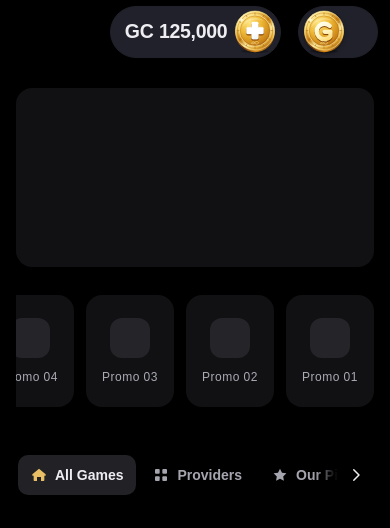
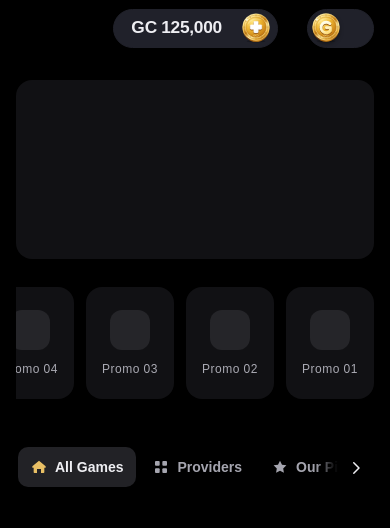
Before and after one commit to jarmanarnar/luckyloopcasino, a website with bundled scripts: page public/index.html in a window 390 px wide. Shown: the top 528 px of the page. Built offline with nearby package versions, Linux system fonts and the light colour scheme.

Commit message:
Match reference header sizing and spacing across screen sizes

```diff
--- a/public/index.html
+++ b/public/index.html
@@ -19,7 +19,7 @@
         </button>
       </div>
       <div id="coin-wallet" class="coin-wallet" data-currency="GC" aria-label="Demo wallet" role="group">
-        <button id="wallet-balance-button" class="wallet-balance-button" type="button" aria-label="Open demo wallet" aria-haspopup="dialog" aria-expanded="false" aria-controls="wallet-dialog"><span class="wallet-balance-copy"><span id="wallet-currency-label">GC</span><strong id="wallet-balance-value">125,000</strong></span></button>
+        <span class="wallet-balance-copy"><span id="wallet-currency-label">GC</span><strong id="wallet-balance-value">125,000</strong></span>
         <button id="wallet-add" class="icon-button" type="button" aria-label="Add demo coins" aria-haspopup="dialog" aria-expanded="false" aria-controls="wallet-dialog"><img id="wallet-add-art" src="assets/coins/add-gold.svg" width="48" height="48" alt="" aria-hidden="true"></button>
       </div>
       <button id="coin-type-switch" class="wallet-switch" type="button" role="switch" aria-label="Use Sweeps Coins" aria-checked="false"><img id="currency-coin" class="coin-art" src="assets/coins/gold-coin.svg" width="36" height="36" alt="" aria-hidden="true"></button>
--- a/public/styles.css
+++ b/public/styles.css
@@ -2,7 +2,7 @@
     :root {
       color-scheme: dark;
       background: #000;
-      --top-bar-height: calc(72px + env(safe-area-inset-top, 0px));
+      --top-bar-height: calc(94px + env(safe-area-inset-top, 0px));
       --top-bar-background: #000;
       --top-bar-divider: #232326;
       --page-max-width: 1200px;
@@ -451,7 +451,6 @@
     @media (max-width: 800px) { :root { --shelf-visible-cards: 4; } }
     @media (max-width: 640px) {
       :root {
-        --top-bar-height: calc(64px + env(safe-area-inset-top, 0px));
         --page-gutter: 16px;
         --hero-radius: 16px;
         --hero-aspect-ratio: 2 / 1;
--- a/public/wallet.css
+++ b/public/wallet.css
@@ -1,8 +1,10 @@
+:root { --header-unit: calc(clamp(320px, 100vw, 640px) / 360); }
+
 .top-bar__inner {
   --wallet-surface: #20212a;
   grid-template-columns: minmax(0, 1fr) auto minmax(0, 1fr);
-  column-gap: 16px;
-  width: min(var(--page-max-width), calc(100% - max(var(--page-gutter), env(safe-area-inset-left, 0px)) - max(var(--page-gutter), env(safe-area-inset-right, 0px))));
+  column-gap: 8px;
+  width: min(1360px, calc(100% - max(36px, env(safe-area-inset-left, 0px)) - max(36px, env(safe-area-inset-right, 0px))));
 }
 
 .header-context { display: flex; align-items: center; min-width: 0; justify-self: start; }
@@ -25,17 +27,19 @@
 
 .coin-art { display: block; flex: none; width: 32px; height: 32px; object-fit: contain; filter: drop-shadow(0 2px 2px #0005); pointer-events: none; user-select: none; }
 .coin-wallet {
-  --wallet-height: 56px;
-  --wallet-plus-size: 48px;
+  --wallet-height: 54px;
+  --wallet-plus-width: 45px;
+  --wallet-plus-size: 42px;
   --wallet-value-size: 24px;
+  --wallet-line-height: 28px;
   box-sizing: border-box;
   display: flex;
   align-items: center;
   justify-self: center;
-  gap: 2px;
+  gap: 0;
   width: max-content;
   height: var(--wallet-height);
-  padding: 3px;
+  padding: 5px 6px 5px 0;
   min-width: 0;
   border: 1px solid var(--wallet-surface);
   border-radius: 999px;
@@ -44,31 +48,26 @@
   color: var(--text-primary);
 }
 .coin-wallet[data-width-motion="true"] { transition: width 220ms cubic-bezier(.22, 1, .36, 1); }
-.wallet-balance-button {
+.wallet-balance-copy {
   box-sizing: border-box;
   position: relative;
-  display: flex;
+  display: inline-flex;
   flex: 1;
-  align-items: center;
+  align-items: baseline;
   justify-content: center;
   min-width: 0;
-  height: var(--wallet-plus-size);
-  padding: 0 12px 0 28px;
-  border: 0;
-  border-radius: 999px;
-  background: transparent;
+  gap: 4px;
+  padding: 0 24px;
   color: var(--text-primary);
-  cursor: pointer;
   overflow: hidden;
 }
-.wallet-balance-copy { display: inline-flex; align-items: baseline; gap: 8px; min-width: 0; max-width: 100%; }
-#wallet-currency-label { flex: none; color: var(--text-primary); font-size: var(--wallet-value-size); font-weight: 800; line-height: 1; }
-#wallet-balance-value, .wallet-value-measure { min-width: 0; overflow: hidden; font-size: var(--wallet-value-size); font-weight: 800; font-variant-numeric: tabular-nums; letter-spacing: -.015em; line-height: 1; white-space: nowrap; text-overflow: ellipsis; }
+#wallet-currency-label { flex: none; color: var(--text-primary); font-size: var(--wallet-value-size); font-weight: 800; line-height: var(--wallet-line-height); }
+#wallet-balance-value, .wallet-value-measure { min-width: 0; overflow: hidden; font-size: var(--wallet-value-size); font-weight: 800; font-variant-numeric: tabular-nums; letter-spacing: -.015em; line-height: var(--wallet-line-height); white-space: nowrap; text-overflow: ellipsis; }
 .wallet-value-measure { position: absolute; top: 0; left: 0; width: max-content; visibility: hidden; pointer-events: none; }
 #wallet-add {
   box-sizing: border-box;
   flex: none;
-  width: var(--wallet-plus-size);
+  width: var(--wallet-plus-width);
   height: var(--wallet-plus-size);
   padding: 0;
   border: 0;
@@ -79,17 +78,20 @@
 }
 #wallet-add:hover { filter: brightness(1.08); }
 #wallet-add:active { transform: translateY(1px); }
-#wallet-add-art { display: block; width: 100%; height: 100%; pointer-events: none; user-select: none; }
+#wallet-add-art { display: block; width: 100%; height: 100%; object-fit: contain; pointer-events: none; user-select: none; }
 
 .wallet-switch {
-  --switch-width: 96px;
-  --switch-coin-size: 48px;
+  --switch-width: 82px;
+  --switch-height: 54px;
+  --switch-coin-size: 44px;
+  --switch-coin-inset: 4px;
+  --switch-travel: 28px;
   box-sizing: border-box;
   position: relative;
   display: block;
   justify-self: end;
   width: var(--switch-width);
-  height: calc(var(--switch-coin-size) + 8px);
+  height: var(--switch-height);
   padding: 3px;
   border: 1px solid var(--wallet-surface);
   border-radius: 999px;
@@ -99,13 +101,14 @@
 }
 .wallet-switch .coin-art {
   position: absolute;
-  left: 3px;
-  top: 3px;
+  left: var(--switch-coin-inset);
+  top: 50%;
   width: var(--switch-coin-size);
   height: var(--switch-coin-size);
+  transform: translateY(-50%);
   transition: transform 180ms ease;
 }
-.wallet-switch[aria-checked="true"] .coin-art { transform: translateX(calc(var(--switch-width) - var(--switch-coin-size) - 8px)); }
+.wallet-switch[aria-checked="true"] .coin-art { transform: translateY(-50%) translateX(var(--switch-travel)); }
 
 .wallet-dialog {
   box-sizing: border-box;
@@ -157,38 +160,32 @@
 .wallet-status { min-height: 18px; margin: 14px 0 0; color: var(--wallet-accent); font-size: 12px; line-height: 1.5; }
 .wallet-dialog :focus-visible, .coin-wallet :focus-visible, .wallet-switch:focus-visible { outline: 2px solid #eeeef2; outline-offset: 3px; }
 
-@media (max-width: 1024px) {
-  .coin-wallet { --wallet-height: 52px; --wallet-plus-size: 44px; --wallet-value-size: 22px; }
-  .wallet-switch { --switch-width: 88px; --switch-coin-size: 44px; }
-}
-@media (max-width: 640px), (max-width: 1024px) and (max-height: 500px) {
-  .top-bar__inner { column-gap: 4px; width: calc(100% - max(12px, env(safe-area-inset-left, 0px)) - max(12px, env(safe-area-inset-right, 0px))); }
-  .header-context .game-back { width: 36px; height: 36px; }
-}
-@media (max-width: 640px) {
-  .coin-wallet { --wallet-value-size: clamp(17px, 5vw, 20px); }
-  .wallet-balance-button { padding: 0 3px 0 11px; }
-  .wallet-balance-copy { gap: 5px; }
-  .wallet-switch { --switch-width: 80px; }
-}
-@media (min-width: 360px) and (max-width: 374px) {
-  .wallet-balance-button { padding-left: 3px; }
+@media (max-width: 639px) {
+  :root { --top-bar-height: calc(var(--header-unit) * 52 + env(safe-area-inset-top, 0px)); }
+  .top-bar__inner { width: calc(100% - max(16px, env(safe-area-inset-left, 0px)) - max(16px, env(safe-area-inset-right, 0px))); }
+  .header-context .game-back { width: calc(var(--header-unit) * 36); height: calc(var(--header-unit) * 36); }
+  .coin-wallet {
+    --wallet-height: calc(var(--header-unit) * 36);
+    --wallet-plus-width: calc(var(--header-unit) * 30);
+    --wallet-plus-size: calc(var(--header-unit) * 28);
+    --wallet-value-size: calc(var(--header-unit) * 16);
+    --wallet-line-height: calc(var(--header-unit) * 18);
+    padding: calc(var(--header-unit) * 2) calc(var(--header-unit) * 4) calc(var(--header-unit) * 2) 0;
+  }
+  .wallet-balance-copy { padding-inline: calc(var(--header-unit) * 16); }
+  .wallet-switch {
+    --switch-width: calc(var(--header-unit) * 62);
+    --switch-height: calc(var(--header-unit) * 36);
+    --switch-coin-size: calc(var(--header-unit) * 28);
+    --switch-coin-inset: calc(var(--header-unit) * 3);
+    --switch-travel: calc(var(--header-unit) * 26);
+  }
 }
 @media (max-width: 359px) {
-  .coin-wallet { --wallet-height: 48px; --wallet-plus-size: 40px; --wallet-value-size: 17px; }
-  .wallet-balance-button { padding-inline: 1px; }
-  .wallet-balance-copy { gap: 4px; }
-  .wallet-switch { --switch-width: 70px; --switch-coin-size: 40px; }
   .wallet-dialog { padding: 20px; }
   .wallet-balance-row { padding: 12px; gap: 8px; }
   .wallet-balance-row .coin-art { width: 38px; height: 38px; }
   .wallet-balance-row strong { font-size: 15px; }
-}
-@media (max-width: 374px) {
-  .top-bar__inner { width: calc(100% - max(8px, env(safe-area-inset-left, 0px)) - max(8px, env(safe-area-inset-right, 0px))); }
-}
-@media (max-width: 1024px) and (max-height: 500px) {
-  :root { --top-bar-height: calc(64px + env(safe-area-inset-top, 0px)); }
 }
 @media (prefers-reduced-motion: reduce) {
   .coin-wallet[data-width-motion="true"] { transition: none; }
--- a/public/wallet.js
+++ b/public/wallet.js
@@ -9,7 +9,7 @@ export function initWallet() {
   if (initialized) return;
   const wallet = document.querySelector('#coin-wallet');
   const dialog = document.querySelector('#wallet-dialog');
-  const balanceButton = document.querySelector('#wallet-balance-button');
+  const balanceCopy = document.querySelector('#coin-wallet > .wallet-balance-copy');
   const balanceValue = document.querySelector('#wallet-balance-value');
   const currencyLabel = document.querySelector('#wallet-currency-label');
   const coinSwitch = document.querySelector('#coin-type-switch');
@@ -19,7 +19,7 @@ export function initWallet() {
   const creditButton = document.querySelector('#wallet-add-credit');
   const status = document.querySelector('#wallet-status');
   const totals = { GC: document.querySelector('#wallet-gc-total'), SC: document.querySelector('#wallet-sc-total') };
-  if (![wallet, dialog, balanceButton, balanceValue, currencyLabel, coinSwitch, switchCoin, addButton, addArt, creditButton, status,
+  if (![wallet, dialog, balanceCopy, balanceValue, currencyLabel, coinSwitch, switchCoin, addButton, addArt, creditButton, status,
     ...Object.values(totals)].every(Boolean)) return;
   initialized = true;
 
@@ -43,7 +43,7 @@ export function initWallet() {
   const valueMeasure = document.createElement('span');
   valueMeasure.className = 'wallet-value-measure';
   valueMeasure.setAttribute('aria-hidden', 'true');
-  balanceButton.append(valueMeasure);
+  balanceCopy.append(valueMeasure);
   let layout;
   let targetAmount = 0;
   let formatAmount = String;
@@ -53,14 +53,13 @@ export function initWallet() {
   function measureWallet(text) {
     if (!layout) {
       const outer = getComputedStyle(wallet);
-      const button = getComputedStyle(balanceButton);
-      const copy = getComputedStyle(balanceValue.parentElement);
+      const copy = getComputedStyle(balanceCopy);
       const grid = getComputedStyle(header);
       const px = value => parseFloat(value) || 0;
       layout = {
         chrome: px(outer.paddingLeft) + px(outer.paddingRight) + px(outer.borderLeftWidth)
           + px(outer.borderRightWidth) + px(outer.columnGap) + addButton.offsetWidth
-          + px(button.paddingLeft) + px(button.paddingRight) + px(copy.columnGap),
+          + px(copy.paddingLeft) + px(copy.paddingRight) + px(copy.columnGap),
         available: Math.max(0, header.clientWidth - 2 * (coinSwitch.offsetWidth + px(grid.columnGap))),
       };
       wallet.style.maxWidth = `${layout.available}px`;
@@ -139,7 +138,7 @@ export function initWallet() {
     const amount = state.balances[code] / precision;
     updateBalance(amount, formatter, animate, renderedCurrency !== null && renderedCurrency !== code);
     renderedCurrency = code;
-    balanceButton.setAttribute('aria-label', `Demo wallet: ${formatBalance(code, state.balances[code])} ${code}`);
+    wallet.setAttribute('aria-label', `Demo wallet: ${formatBalance(code, state.balances[code])} ${code}`);
     addButton.setAttribute('aria-label', `Add demo ${CURRENCIES[code].name}`);
     creditButton.textContent = `Add ${formatBalance(code, CURRENCIES[code].credit)} ${code}`;
     for (const [currency, total] of Object.entries(totals)) {
@@ -157,12 +156,11 @@ export function initWallet() {
     catch { /* Session interactions remain available when browser storage is disabled. */ }
   }
 
-  function openWallet(focusCredit = false) {
+  function openWallet() {
     status.textContent = '';
-    balanceButton.setAttribute('aria-expanded', 'true');
     addButton.setAttribute('aria-expanded', 'true');
     if (!dialog.open) dialog.showModal();
-    if (focusCredit) creditButton.focus({ preventScroll: true });
+    creditButton.focus({ preventScroll: true });
   }
 
   function changeCurrency(code) {
@@ -175,8 +173,7 @@ export function initWallet() {
   }
   selectors.forEach(button => button.addEventListener('click', () => changeCurrency(button.dataset.walletCurrency)));
   coinSwitch.addEventListener('click', () => changeCurrency(state.currency === 'GC' ? 'SC' : 'GC'));
-  balanceButton.addEventListener('click', () => openWallet());
-  addButton.addEventListener('click', () => openWallet(true));
+  addButton.addEventListener('click', () => openWallet());
   creditButton.addEventListener('click', () => {
     const previous = state.balances[state.currency];
     state = addDemoCredit(state);
@@ -187,7 +184,6 @@ export function initWallet() {
       : `Added ${formatBalance(code, state.balances[code] - previous)} ${code}. Balance: ${formatBalance(code, state.balances[code])} ${code}.`;
   });
   dialog.addEventListener('close', () => {
-    balanceButton.setAttribute('aria-expanded', 'false');
     addButton.setAttribute('aria-expanded', 'false');
   });
   dialog.addEventListener('click', event => {
```
